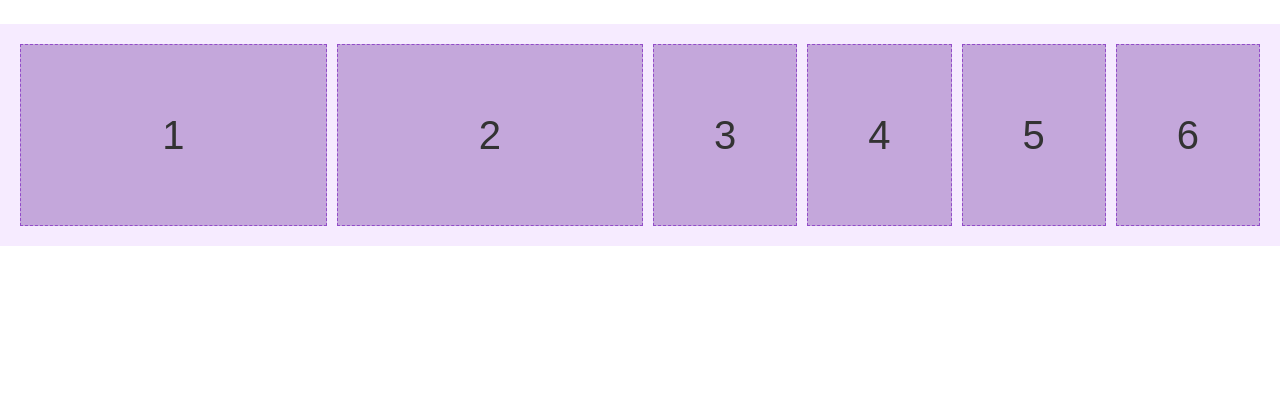
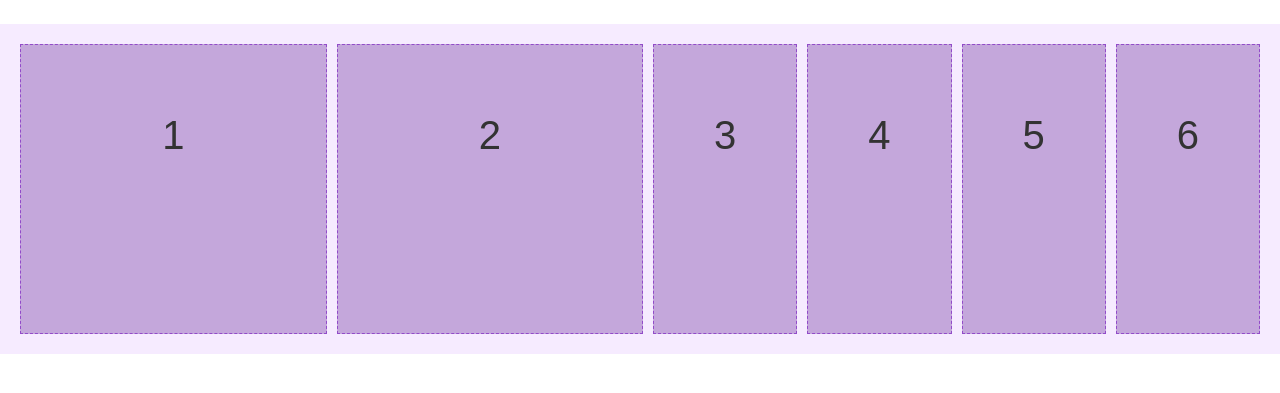
Before and after one commit to aaliyah-web/Aaliyah_Portfolio, a plain HTML site: page index.html in a window 1280 px wide. Shown: the part 269-662 px from the top of the page. Drawn offline with nearby package versions, Linux system fonts and the light colour scheme.

Commit message:
grid row

```diff
--- a/index.html
+++ b/index.html
@@ -40,6 +40,7 @@
 
             gap: 10px 10px;
             grid-template-columns: 4fr 4fr ;
+            grid-template-rows: 80px 200px;
             background-color: #f6ebff;
             padding: 20px;
 
@@ -51,14 +52,13 @@
             padding: 60px;
             font-size: 40px;
             text-align: center;
-            grid-row: 1 / span 6;
+            grid-row: 1 / span 2;
           }
 
 
           </style>
           </head>
         </body>
-
 
           <h2> take a look beyond the surface.</h2>
 
```
